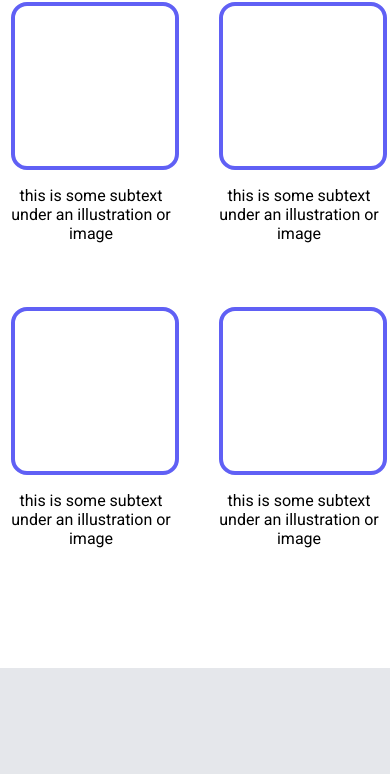
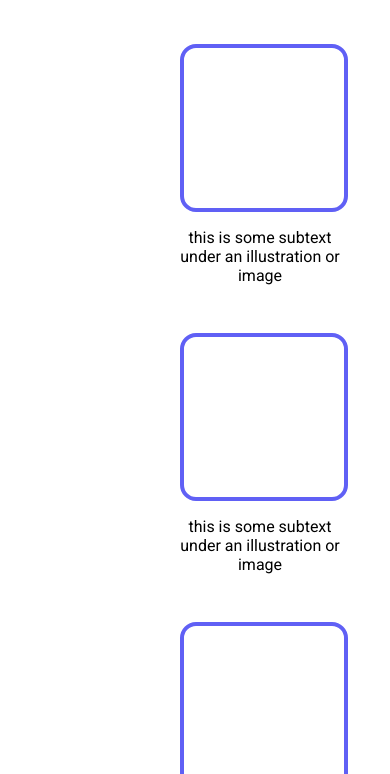
Before and after one commit to schunsie/landing-page, a plain HTML site: page index.html in a window 390 px wide. Shown: the part 693-1467 px from the top of the page. Drawn offline with Linux system fonts and the light colour scheme.

Commit message:
Tweak responsiveness of information section

```diff
--- a/style.css
+++ b/style.css
@@ -103,7 +103,7 @@ button {
 
 .information {
     text-align: center;
-    padding: 16px 0 104px;
+    padding: 16px 180px 104px;
 }
 
 .information h2 {
@@ -126,9 +126,11 @@ button {
 
 .information-container {
     display: flex;
-    justify-content: center;
+    justify-content: space-around;
+    max-width: 1080px;
+    margin: 0 auto;
+    gap: 32px;
     flex-wrap: wrap;
-    gap: 48px;
     padding-top: 24px;
 }
 
```
